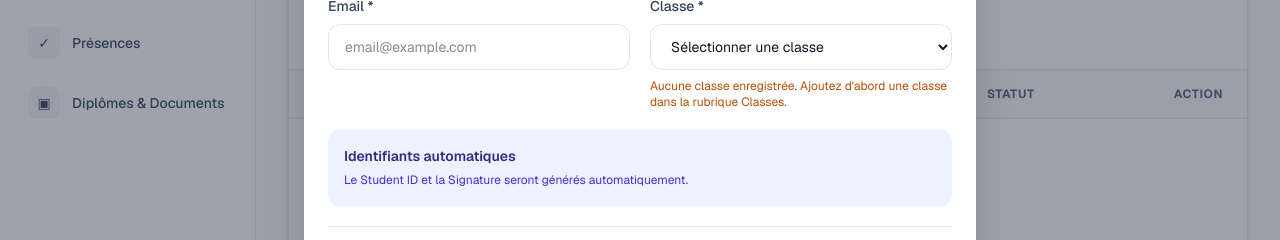
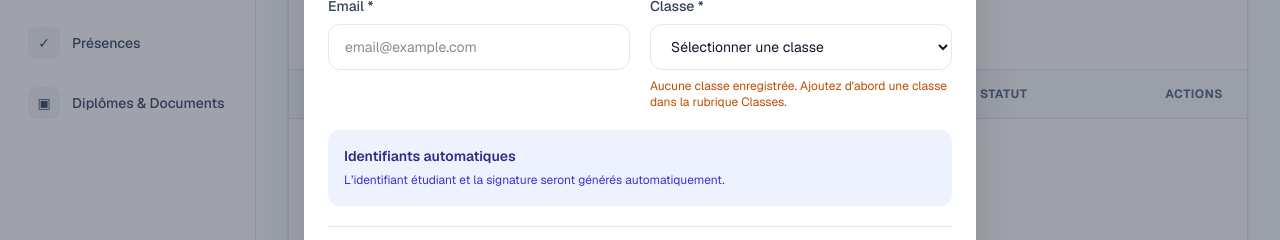
Before and after one commit to Oualilou/school-attendance, a Next.js app: page /dashboard/students in a window 1280 px wide. Both pictures are taken after typing "name@example.com" into the empty fields and a click on the button "+ Ajouter un étudiant". Shown: the part 349-589 px from the top of the page. Built offline with nearby package versions, Linux system fonts and the light colour scheme.

Commit message:
Polish French labels across dashboard UI

```diff
--- a/app/dashboard/students/page.tsx
+++ b/app/dashboard/students/page.tsx
@@ -249,11 +249,11 @@ export default function StudentsPage() {
             <thead className="bg-slate-50">
               <tr className="border-b border-slate-200 text-left text-xs font-semibold uppercase tracking-wider text-slate-500">
                 <th className="px-6 py-4">Étudiant</th>
-                <th className="px-6 py-4">Student ID</th>
+                <th className="px-6 py-4">Identifiant</th>
                 <th className="px-6 py-4">Classe</th>
                 <th className="px-6 py-4">Signature</th>
                 <th className="px-6 py-4">Statut</th>
-                <th className="px-6 py-4 text-right">Action</th>
+                <th className="px-6 py-4 text-right">Actions</th>
               </tr>
             </thead>
 
@@ -468,7 +468,7 @@ export default function StudentsPage() {
                   Identifiants automatiques
                 </p>
                 <p className="mt-1 text-xs leading-5 text-indigo-700">
-                  Le Student ID et la Signature seront générés automatiquement.
+                  L’identifiant étudiant et la signature seront générés automatiquement.
                 </p>
               </div>
 
```
